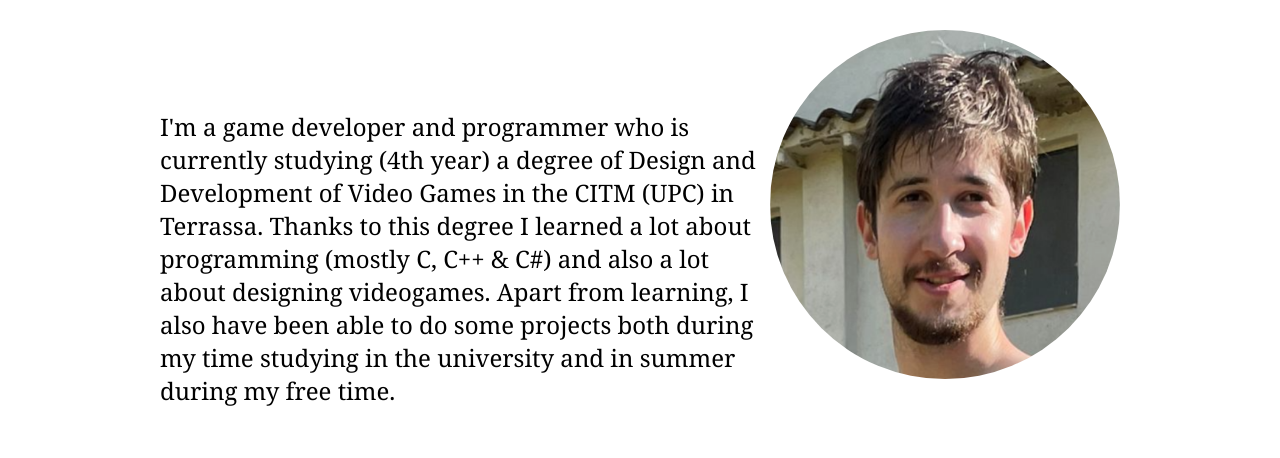
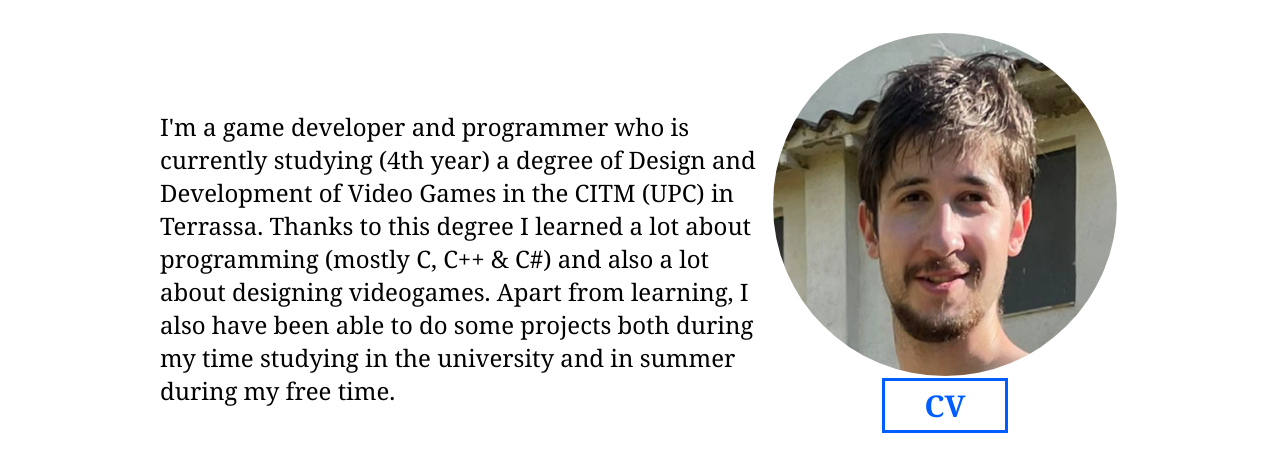
Before and after one commit to Arnau77/Portfolio, a plain HTML site: page index.html in a window 1280 px wide. Shown: the part 489-947 px from the top of the page. Drawn offline with Linux system fonts and the light colour scheme.

Commit message:
cv now available in portfolio

```diff
--- a/index.html
+++ b/index.html
@@ -21,7 +21,14 @@
     </div>
     <div id="aboutme">
         <h2 id="aboutmettitle">About me</h2>
-        <img id="arnauphoto" src="Assets/Images/arnau_falgueras.png" alt="Arnau Falguera's photo" style="border-radius: 100%;" />
+        <table id="arnauphoto">
+            <tr>
+                <th><img src="Assets/Images/arnau_falgueras.png" alt="Arnau Falguera's photo" style="border-radius: 100%;" /></th>
+            </tr>
+            <tr>
+                <th><a href="Assets/CV_Arnau_Falgueras Garcia de Atocha.pdf" target="_blank">CV</a></th>
+            </tr>
+        </table>
         <p id="aboutmetext">I'm a game developer and programmer who is currently studying (4th year) a degree of Design and Development of Video Games in the CITM (UPC) in Terrassa. Thanks to this degree I learned a lot about programming
             (mostly C, C++ & C#) and also a lot about designing videogames. Apart from learning, I also have been able to do some projects both during my time studying in the university and in summer during my free time.</pid="aboutmetext">
         <div style="clear:right" id="skills">
--- a/style.css
+++ b/style.css
@@ -34,6 +34,21 @@ caption {
     width: 350px;
     float: right;
 }
+
+#arnauphoto a {
+    font-size: 30px;
+    padding: 4px 40px 4px 40px;
+    border: 3px solid #005dff;
+    text-decoration:none;
+    color:#005dff;
+}
+
+#arnauphoto a:hover{
+    border:5px solid black;
+    text-decoration:underline;
+    color:#000000;
+}
+
 
 #navbar {
     clear: right;
```
Also changed, not shown: 1 other file.
